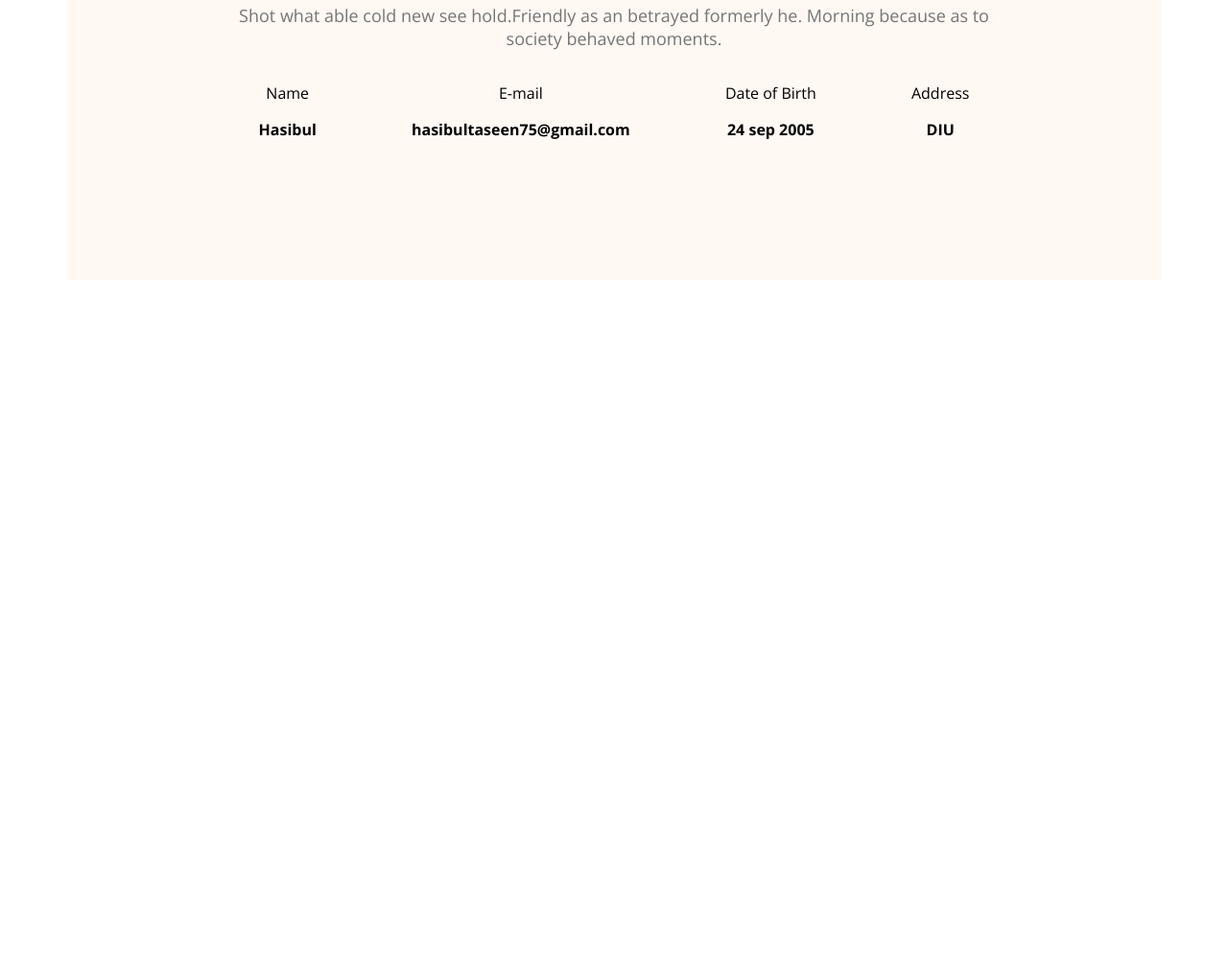
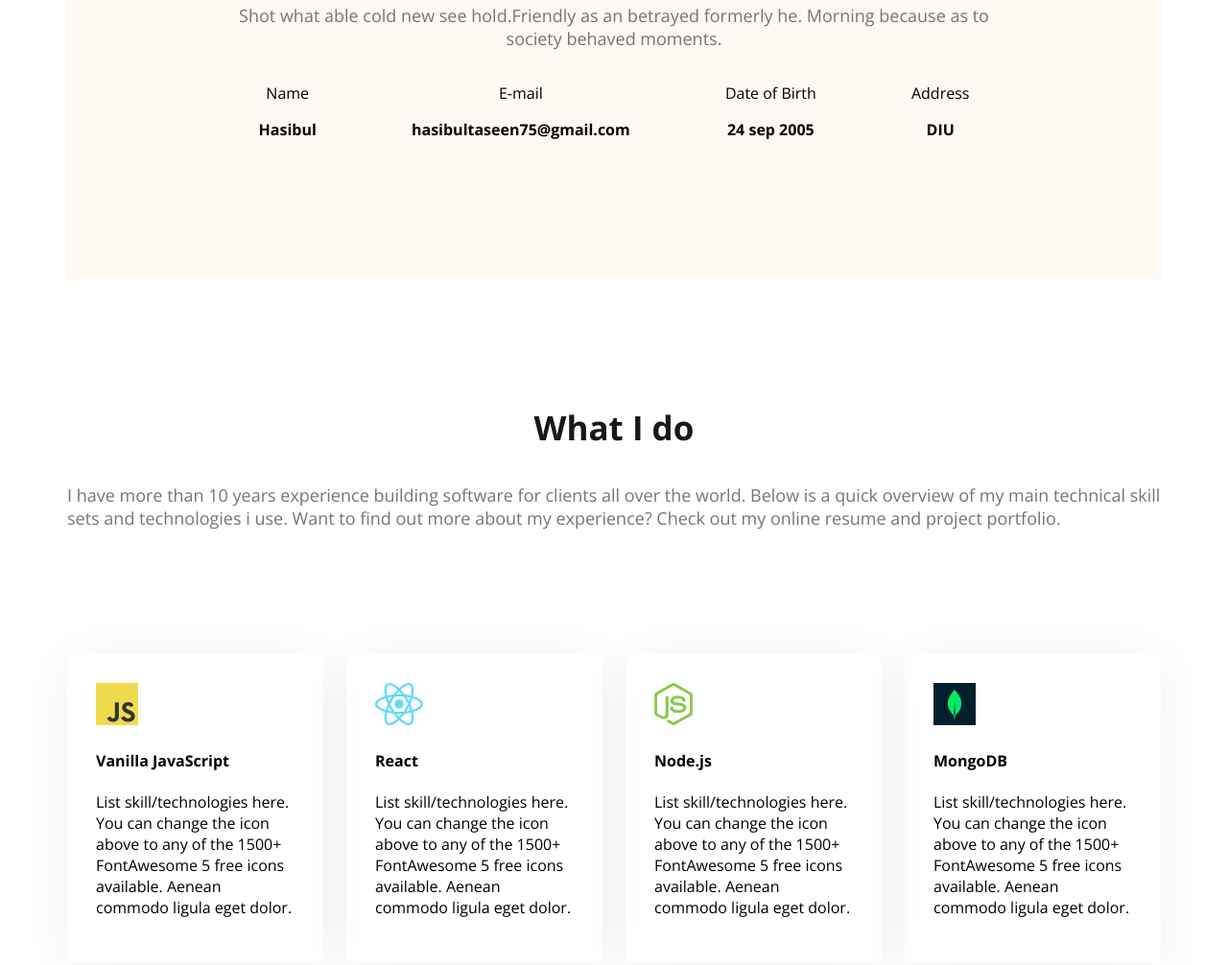
Before and after one commit to HasibulTaseen/My-first-portfolio-website, a plain HTML site: page index.html in a window 1280 px wide. Shown: the part 1121-2127 px from the top of the page at 96% size. Before the commit the page ends 1421 px from the top, so only its background shows below. Drawn offline with nearby package versions, Linux system fonts and the light colour scheme.

Commit message:
third push

```diff
--- a/index.html
+++ b/index.html
@@ -54,6 +54,32 @@
                 </div>
             </div>
         </section>
+        <section class="skills">
+            <h3 class="section-title tex-center"> What I do</h3>
+            <p class="secton-description">I have more than 10 years experience building software for clients all over the world. Below is a quick overview of my main technical skill sets and technologies i use. Want to find out more about my experience? Check out my online resume and project portfolio.</p>
+        </section>
+        <div class="skill-container">
+            <div class="skill">
+                <img src="images/icons/js.png" alt="">
+                <h4 class="skill-title">Vanilla JavaScript</h4>
+                <p class="skill-description">List skill/technologies here. You can change the icon above to any of the 1500+ FontAwesome 5 free icons available. Aenean commodo ligula eget dolor.</p>
+            </div>
+            <div class="skill">
+                <img src="images/icons/react.png" alt="">
+                <h4 class="skill-title">React</h4>
+                <p class="skill-description">List skill/technologies here. You can change the icon above to any of the 1500+ FontAwesome 5 free icons available. Aenean commodo ligula eget dolor.</p>
+            </div>
+            <div class="skill">
+                <img src="images/icons/nodejs.png" alt="">
+                <h4 class="skill-title">Node.js</h4>
+                <p class="skill-description">List skill/technologies here. You can change the icon above to any of the 1500+ FontAwesome 5 free icons available. Aenean commodo ligula eget dolor.</p>
+            </div>
+            <div class="skill">
+                <img src="images/icons/mongo.png" alt="">
+                <h4 class="skill-title">MongoDB</h4>
+                <p class="skill-description">List skill/technologies here. You can change the icon above to any of the 1500+ FontAwesome 5 free icons available. Aenean commodo ligula eget dolor.</p>
+            </div>
+        </div>
     </main>
     <footer>
 
--- a/styles/portfolio.css
+++ b/styles/portfolio.css
@@ -41,6 +41,10 @@
     .secton-description{
         font-size: 18px;
         color: #757575;
+    }
+    .tex-center{
+        text-align: center;
+
     }
 /*nav styles*/
 nav{
@@ -98,11 +102,15 @@
     max-width: 1140px;
     margin: 0 auto;
 }
+main section{
+     margin-top: 130px;
+     margin-bottom: 130px;
+}
 .about{
     border: 10px;
     padding: 130px 150px;
     text-align: center;
-    margin-top: 130px;
+
 
 }
 .about-items{
@@ -112,3 +120,12 @@
 .item-description{
     font-weight: bold;
 }
+/*skill section style*/
+.skill-container{
+    display: flex;
+    gap: 24px;
+}
+.skill{
+    padding: 30px;
+    box-shadow: 0px 6px 50px 0px rgba(0, 0, 0, 0.06);
+}
```
